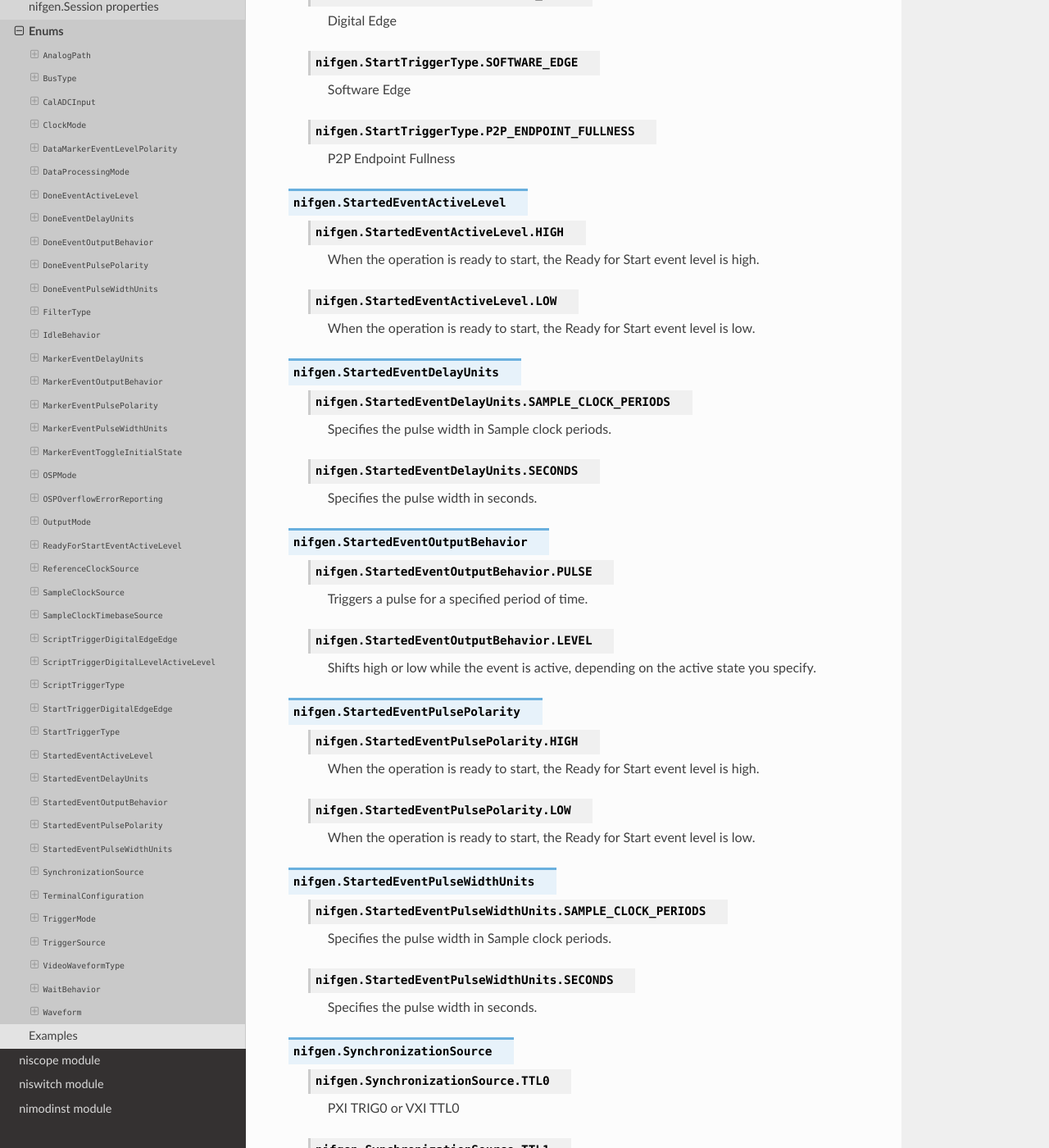
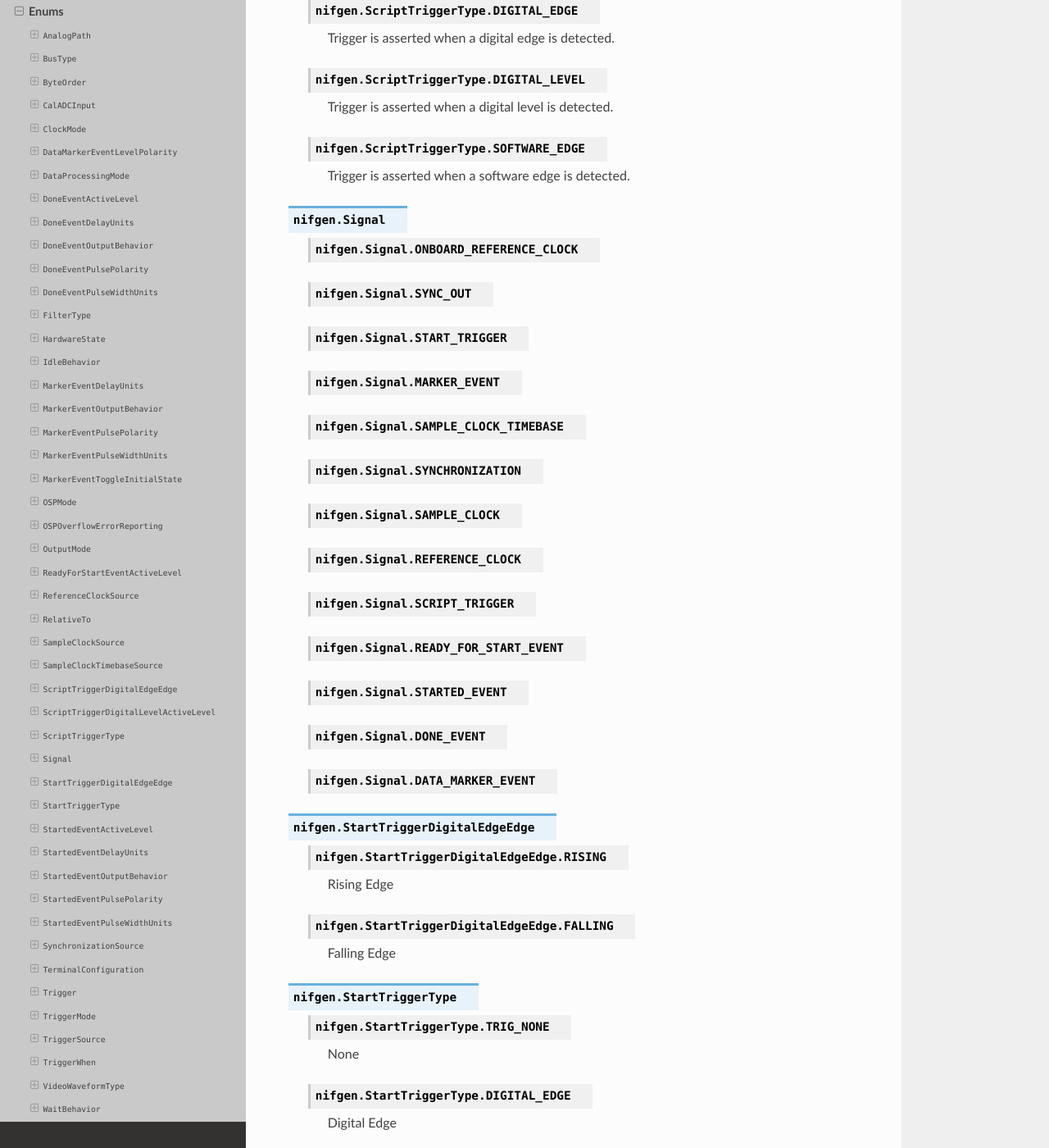
Before and after one commit to ni/nimi-python, a Sphinx documentation site: the page built from docs/nifgen/enums.rst, in a window 1280 px wide and 1400 px high, scrolled down 9680 px. Shown: the whole window at 82% size. Built offline with Sphinx 7.4.7 and the Read the Docs theme 2.0.0, drawn with Linux system fonts in a browser that asks for light colours; some of the changed text lies outside the part shown.

Commit message:
Update generated files

```diff
--- a/docs/nifgen/enums.rst
+++ b/docs/nifgen/enums.rst
@@ -123,6 +123,17 @@
 
 
 
+.. py:data:: ByteOrder
+
+    .. py:attribute:: nifgen.ByteOrder.LITTLE
+
+
+
+    .. py:attribute:: nifgen.ByteOrder.BIG
+
+
+
+
 .. py:data:: CalADCInput
 
     .. py:attribute:: nifgen.CalADCInput.ANALOG_OUTPUT
@@ -439,6 +450,29 @@
         Applies a custom filter to the data. If NIFGEN_VAL_OSP_CUSTOM is selected,  you must provide a set of FIR filter coefficients with the  niFgen_ConfigureCustomFIRFilterCoefficients function.
 
 
+
+
+
+
+.. py:data:: HardwareState
+
+    .. py:attribute:: nifgen.HardwareState.IDLE
+
+
+
+    .. py:attribute:: nifgen.HardwareState.WAITING_FOR_START_TRIGGER
+
+
+
+    .. py:attribute:: nifgen.HardwareState.RUNNING
+
+
+
+    .. py:attribute:: nifgen.HardwareState.DONE
+
+
+
+    .. py:attribute:: nifgen.HardwareState.HARDWARE_ERROR
 
 
 
@@ -770,6 +804,17 @@
 
 
 
+.. py:data:: RelativeTo
+
+    .. py:attribute:: nifgen.RelativeTo.START
+
+
+
+    .. py:attribute:: nifgen.RelativeTo.CURRENT
+
+
+
+
 .. py:data:: SampleClockSource
 
     .. py:attribute:: nifgen.SampleClockSource.CLOCK_IN
@@ -1017,6 +1062,61 @@
 
 
 
+.. py:data:: Signal
+
+    .. py:attribute:: nifgen.Signal.ONBOARD_REFERENCE_CLOCK
+
+
+
+    .. py:attribute:: nifgen.Signal.SYNC_OUT
+
+
+
+    .. py:attribute:: nifgen.Signal.START_TRIGGER
+
+
+
+    .. py:attribute:: nifgen.Signal.MARKER_EVENT
+
+
+
+    .. py:attribute:: nifgen.Signal.SAMPLE_CLOCK_TIMEBASE
+
+
+
+    .. py:attribute:: nifgen.Signal.SYNCHRONIZATION
+
+
+
+    .. py:attribute:: nifgen.Signal.SAMPLE_CLOCK
+
+
+
+    .. py:attribute:: nifgen.Signal.REFERENCE_CLOCK
+
+
+
+    .. py:attribute:: nifgen.Signal.SCRIPT_TRIGGER
+
+
+
+    .. py:attribute:: nifgen.Signal.READY_FOR_START_EVENT
+
+
+
+    .. py:attribute:: nifgen.Signal.STARTED_EVENT
+
+
+
+    .. py:attribute:: nifgen.Signal.DONE_EVENT
+
+
+
+    .. py:attribute:: nifgen.Signal.DATA_MARKER_EVENT
+
+
+
+
 .. py:data:: StartTriggerDigitalEdgeEdge
 
     .. py:attribute:: nifgen.StartTriggerDigitalEdgeEdge.RISING
@@ -1370,6 +1470,17 @@
         Differential operation
 
 
+
+
+
+
+.. py:data:: Trigger
+
+    .. py:attribute:: nifgen.Trigger.START
+
+
+
+    .. py:attribute:: nifgen.Trigger.SCRIPT
 
 
 
@@ -1666,6 +1777,17 @@
 
 
 
+.. py:data:: TriggerWhen
+
+    .. py:attribute:: nifgen.TriggerWhen.HIGH
+
+
+
+    .. py:attribute:: nifgen.TriggerWhen.LOW
+
+
+
+
 .. py:data:: VideoWaveformType
 
     .. py:attribute:: nifgen.VideoWaveformType.PAL_B
--- a/docs/nifgen/functions.rst
+++ b/docs/nifgen/functions.rst
@@ -714,7 +714,7 @@
         +-------------+-------------------------------------------------+
 
 
-    :type trigger_when: int
+    :type trigger_when: :py:data:`nifgen.TriggerWhen`
 
 .. function:: configure_freq_list(frequency_list_handle, amplitude, dc_offset=0.0, start_phase=0.0)
 
```
Also changed, not shown: 3 other files.
